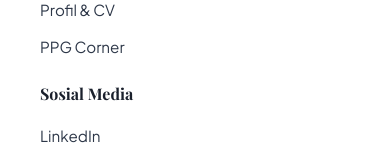
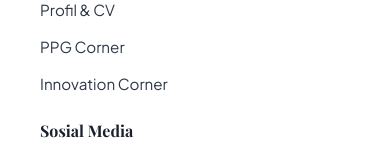
Before and after one commit to BangIr86/PortoGuru, a React (Vite) app: page /ppg-corner/1 in a window 390 px wide. Shown: the part 599-759 px from the top of the page. Built offline with nearby package versions, Linux system fonts and the light colour scheme; no server answers; the database is empty; a web font is replaced by a local one.

Commit message:
chore: add Innovation Corner link to footer and enhance mobile responsiveness for artifact preview

```diff
--- a/src/components/Footer.tsx
+++ b/src/components/Footer.tsx
@@ -48,6 +48,9 @@ export default function Footer() {
             <li>
               <Link to="/ppg-corner" style={{ color: 'var(--text-main)', textDecoration: 'none', fontSize: '0.95rem', transition: 'color 0.2s' }}>PPG Corner</Link>
             </li>
+            <li>
+              <Link to="/innovation-corner" style={{ color: 'var(--text-main)', textDecoration: 'none', fontSize: '0.95rem', transition: 'color 0.2s' }}>Innovation Corner</Link>
+            </li>
           </ul>
         </div>
 
--- a/src/pages/PortfolioDetail.tsx
+++ b/src/pages/PortfolioDetail.tsx
@@ -183,7 +183,7 @@ export default function PortfolioDetail() {
             )}
 
             {/* KANAN: PREVIEW ARTEFAK */}
-            <div style={{ flex: '3 1 500px', height: '600px', background: 'var(--card-bg)', border: '1px solid var(--card-border)', borderRadius: '12px', padding: '20px', display: 'flex', flexDirection: 'column' }}>
+            <div style={{ flex: '3 1 320px', maxWidth: '100%', boxSizing: 'border-box', height: '600px', background: 'var(--card-bg)', border: '1px solid var(--card-border)', borderRadius: '12px', padding: '20px', display: 'flex', flexDirection: 'column' }}>
               {selectedArtefak && (
                 <div style={{ display: 'flex', justifyContent: 'space-between', alignItems: 'center', marginBottom: '15px', paddingBottom: '15px', borderBottom: '1px solid var(--card-border)' }}>
                   <div>
```
